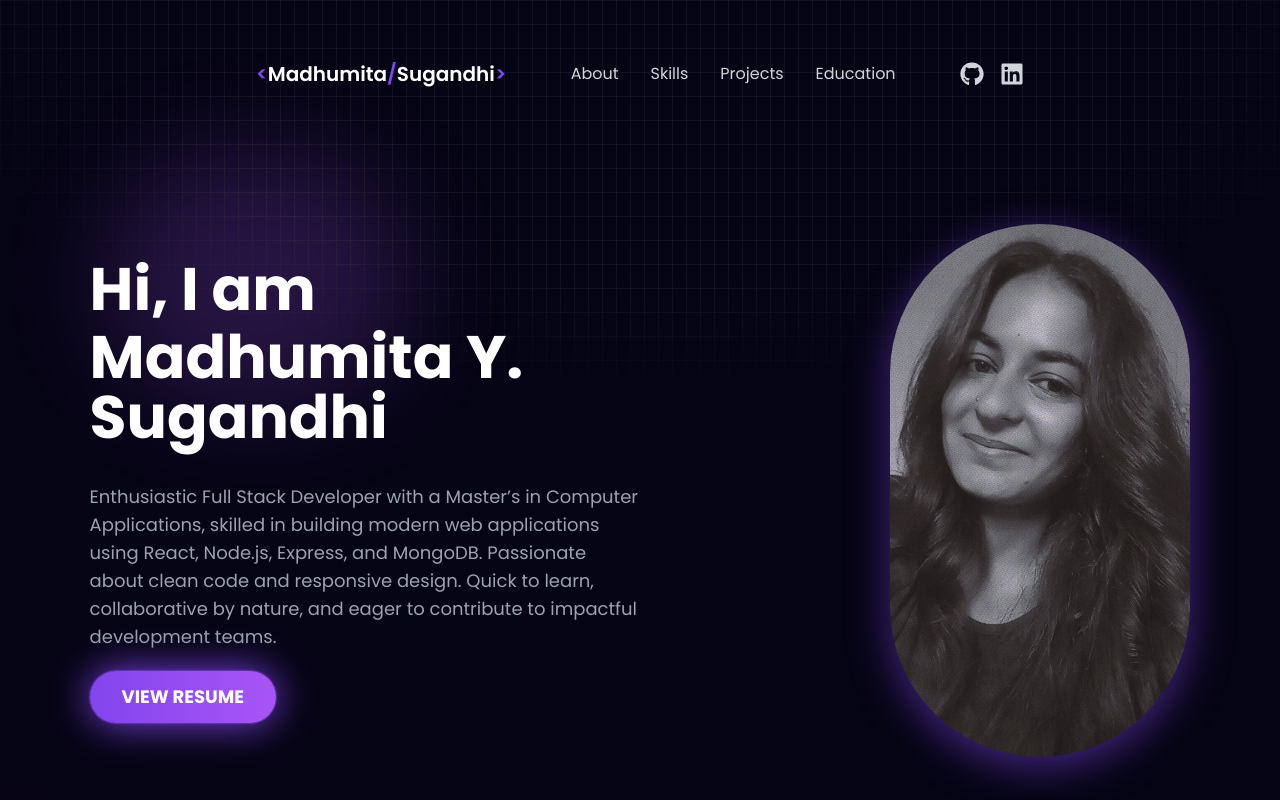
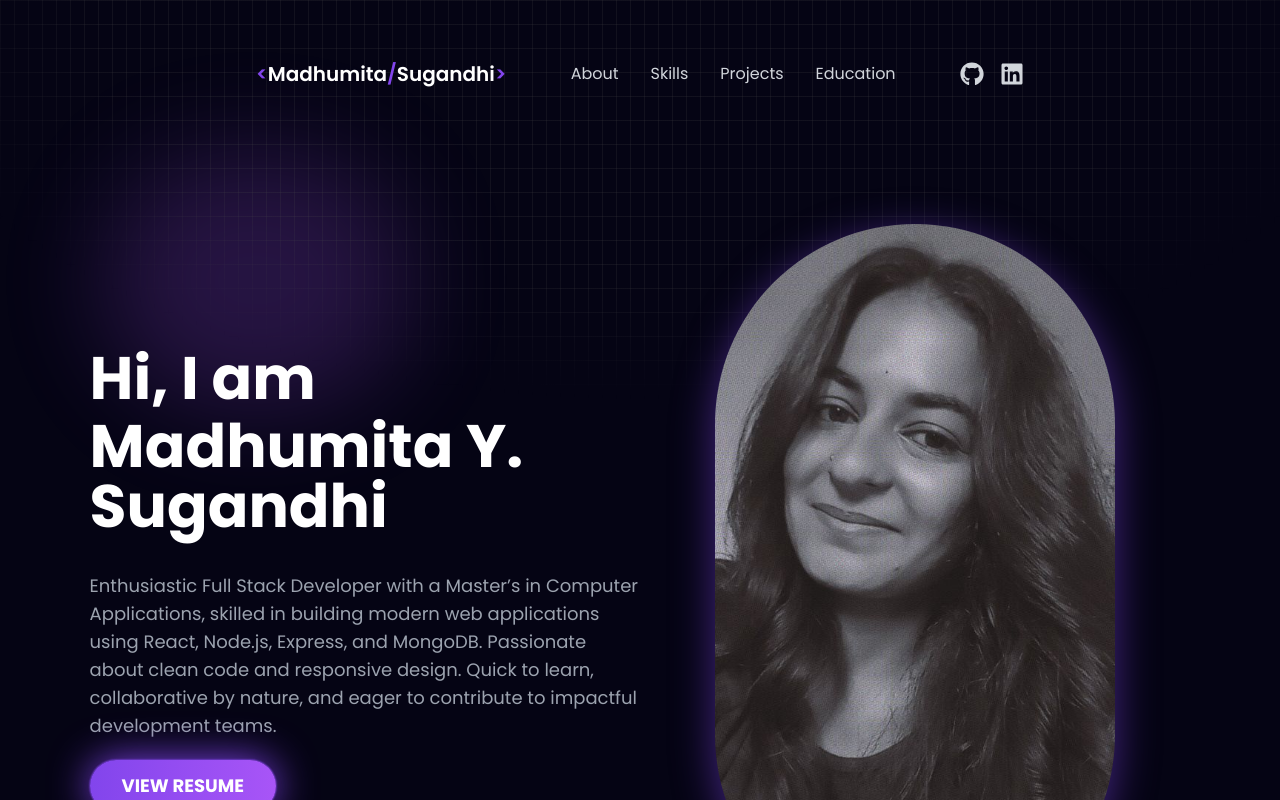
Before and after one commit to madhumitasugandhi/myportfolio, a React (Vite) app: page / in a window 1280 px wide. Shown: the top 800 px of the page. Built offline with nearby package versions, Linux system fonts and the light colour scheme.

Commit message:
Img is updated.

```diff
--- a/src/components/About/About.jsx
+++ b/src/components/About/About.jsx
@@ -30,7 +30,13 @@ const About = () => {
         <div className="md:w-1/2 flex justify-around md:justify-end">
             <img src={Profile}
             alt='Madhumita Sugandhi'
-             className="md:w-[300px] sm:w-[270px] rounded-full object-contain drop-shadow-[0_10px_20px_rgba(130,69,236,0.5)]"/>
+             className="  w-[200px]
+    sm:w-[270px]
+    md:w-[400px]
+    rounded-full
+    object-cover
+    mx-auto
+    drop-shadow-[0_10px_20px_rgba(130,69,236,0.5)]"/>
         </div>
       </div>
     </section>
```
